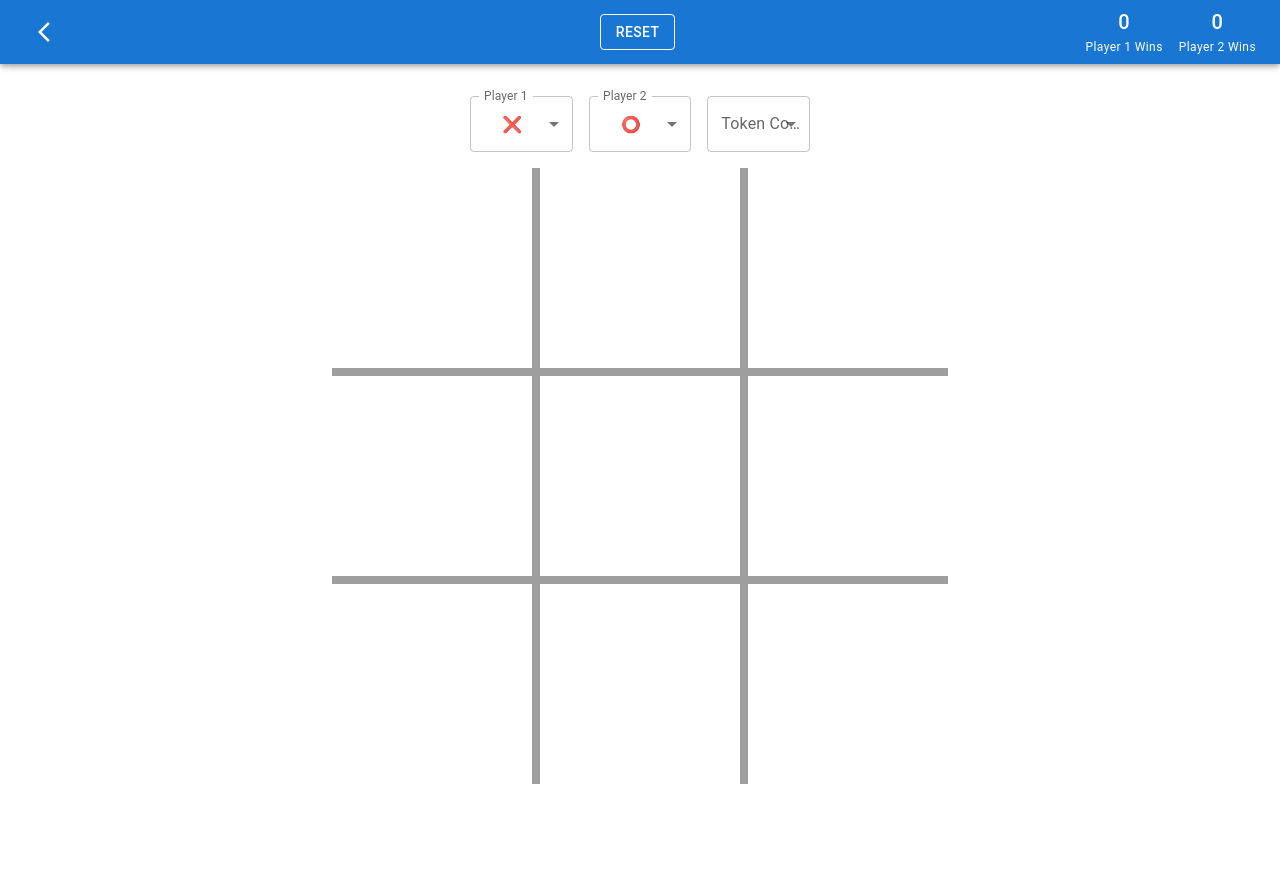
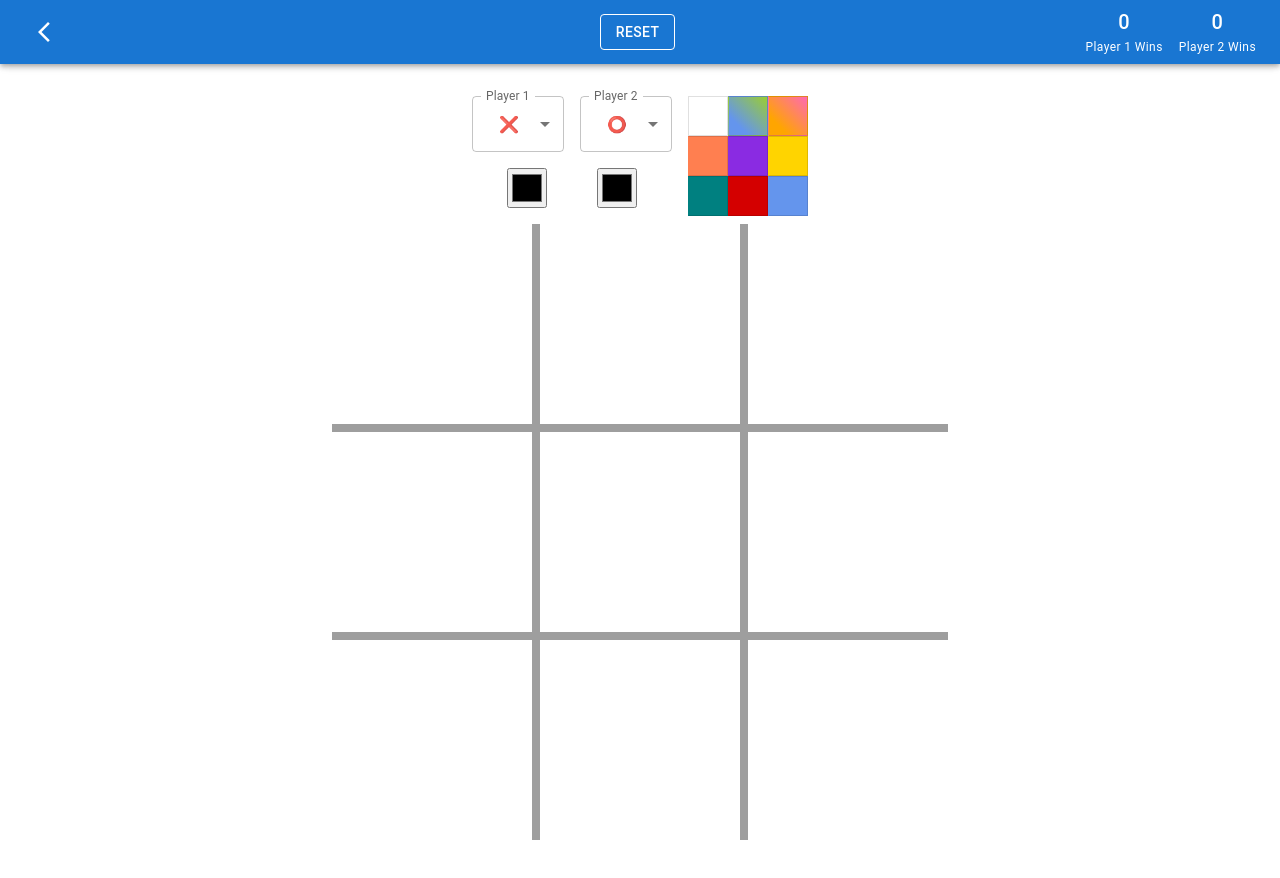
Before and after one commit to mailauki/tic-tac-toe-v2, a Next.js app: page /2_player in a window 1280 px wide. Shown: the top 878 px of the page. Built offline with nearby package versions, Linux system fonts and the light colour scheme.

Commit message:
Add color picker

```diff
--- a/app/components/tokenSelect.js
+++ b/app/components/tokenSelect.js
@@ -1,18 +1,50 @@
 import { tokens } from '../utils/tokens'
 
-import { FormControl, InputLabel, MenuItem, Select, Stack } from '@mui/material'
+import { FormControl, InputLabel, MenuItem, Select, Stack, ToggleButton, ToggleButtonGroup } from '@mui/material'
 
-export default function TokenSelect({ token1, token2, handleToken1Select, handleToken2Select, isOver, pathname, tokenColor, handleTokenColor }) {
+import { styled } from '@mui/material/styles'
+
+const StyledToggleButtonGroup = styled(ToggleButtonGroup)(({ theme }) => ({
+  '& .MuiToggleButtonGroup-grouped': {
+    width: 40,
+    height: 40,
+    '&.Mui-disabled': {
+      border: 0,
+    },
+    '&:not(:first-of-type)': {
+      borderRadius: 0,
+      margin: 0,
+      padding: 0
+    },
+    '&:first-of-type': {
+      borderRadius: 0,
+      margin: 0,
+      padding: 0
+    },
+  },
+  // border: 0,
+  display: 'grid',
+  'grid-template-columns': 'repeat(3, 40px)',
+  'grid-template-rows': 'repeat(3, 40px)'
+}));
+
+const colors = ["none", "blue-green", "orange-pink", "coral", "purple", "yellow", "teal", "red", "blue"]
+
+export default function TokenSelect({ token1, token2, handleToken1Select, handleToken2Select, isOver, pathname, tokenColor, handleTokenColor, token1Color, handleToken1Color, token2Color, handleToken2Color }) {
   const p1Label = pathname === "/1_player" ? "You" : "Player 1"
   const p2Label = pathname === "/1_player" ? "Opponent" : "Player 2"
 
-  const colors = ["none", "blue-green", "orange-pink", "yellow", "coral", "teal", "red"]
-
   return (
+    <Stack spacing={2} direction='row'>
+      <Stack
+        // justifyContent='center'
+        // alignItems='center'
+        width={200}
+      >
         <Stack
           spacing={2}
           direction='row'
-      width={340}
+          width={200}
           sx={{ mb: 2, textAlign: 'center' }}
         >
           <FormControl fullWidth disabled={isOver}>
@@ -61,7 +93,7 @@ export default function TokenSelect({ token1, token2, handleToken1Select, handle
             </Select>
           </FormControl>
 
-      <FormControl fullWidth disabled={isOver}>
+          {/* <FormControl fullWidth disabled={isOver}>
             <InputLabel id="token-2-select-label">Token Color</InputLabel>
             <Select
               value={tokenColor}
@@ -73,14 +105,76 @@ export default function TokenSelect({ token1, token2, handleToken1Select, handle
                   key={`${color}`}
                   value={color}
                   sx={{
-                justifyContent: 'center'
+                    justifyContent: 'center',
+                    background: `var(--${color})`,
+                    '&:hover': {
+                      // background: color !== 'none' ? alpha('rgb(0, 0, 0)', 0.5) : ''
+                      background: `var(--${color})`,
+                      opacity: 0.5
+                    }
                   }}
                 >
-              {color}
+                  ㅤ
                 </MenuItem>
               )}
             </Select>
-      </FormControl>
+          </FormControl> */}
+        </Stack>
+
+        <Stack
+          spacing={2}
+          direction='row'
+          justifyContent='space-evenly'
+          // width={200}
+          sx={{ mb: 2, textAlign: 'center' }}
+        >
+          <input
+            type='color'
+            value={token1Color}
+            onChange={handleToken1Color}
+            style={{ width: 40, height: 40 }}
+            disabled={isOver}
+          />
+          {console.log(token1Color)}
+
+          <input
+            type='color'
+            value={token2Color}
+            onChange={handleToken2Color}
+            style={{ width: 40, height: 40 }}
+            disabled={isOver}
+          />
+          {console.log(token2Color)}
+        </Stack>
+      </Stack>
+
+      <StyledToggleButtonGroup
+        value={tokenColor}
+        exclusive
+        onChange={handleTokenColor}
+        disabled={isOver}
+      >
+        {colors.map((color) =>
+          <ToggleButton
+            key={color}
+            value={color}
+            sx={{
+              background: `var(--${color})`,
+              '&.Mui-selected': {
+                background: `var(--${color})`,
+                opacity: 0.5
+              },
+              '&:hover': {
+                background: `var(--${color})`,
+                opacity: 0.7
+              },
+              fontSize: '2rem'
+            }}
+          >
+            {tokenColor === color ? '•' : 'ㅤ'}
+          </ToggleButton>
+        )}
+      </StyledToggleButtonGroup>
     </Stack>
   )
 }
--- a/app/globals.css
+++ b/app/globals.css
@@ -13,6 +13,7 @@
   --teal: teal;
   --yellow: rgb(255, 212, 0);
   --red: rgb(212, 0, 0);
+  --blue: cornflowerblue;
 
   --foreground-rgb: 0, 0, 0;
   --background-start-rgb: 214, 219, 220;
--- a/app/utils/game.js
+++ b/app/utils/game.js
@@ -21,6 +21,8 @@ export default function Game() {
   const [token2, setToken2] = useState(tokens[2])
 
   const [tokenColor, setTokenColor] = useState(null)
+  const [token1Color, setToken1Color] = useState('black')
+  const [token2Color, setToken2Color] = useState('black')
 
   const [alert, setAlert] = useState(null)
 
@@ -60,8 +62,13 @@ export default function Game() {
   }
 
   function handleTokenColor(event) {
-    // console.log(event.target.value)
     setTokenColor(event.target.value)
+  }
+  function handleToken1Color(event) {
+    setToken1Color(event.target.value)
+  }
+  function handleToken2Color(event) {
+    setToken2Color(event.target.value)
   }
 
   function handleAddToken(index) {
@@ -201,12 +208,18 @@ export default function Game() {
         pathname={pathname}
         tokenColor={tokenColor}
         handleTokenColor={handleTokenColor}
+        token1Color={token1Color}
+        handleToken1Color={handleToken1Color}
+        token2Color={token2Color}
+        handleToken2Color={handleToken2Color}
       />
       <Board
         board={board}
         handleAddToken={handleAddToken}
         isOver={isOver}
         tokenColor={tokenColor}
+        token1Color={token1Color}
+        token2Color={token2Color}
       />
       <Alert
         alert={alert}
```
Lines whose indentation alone changed are shown as unchanged.
